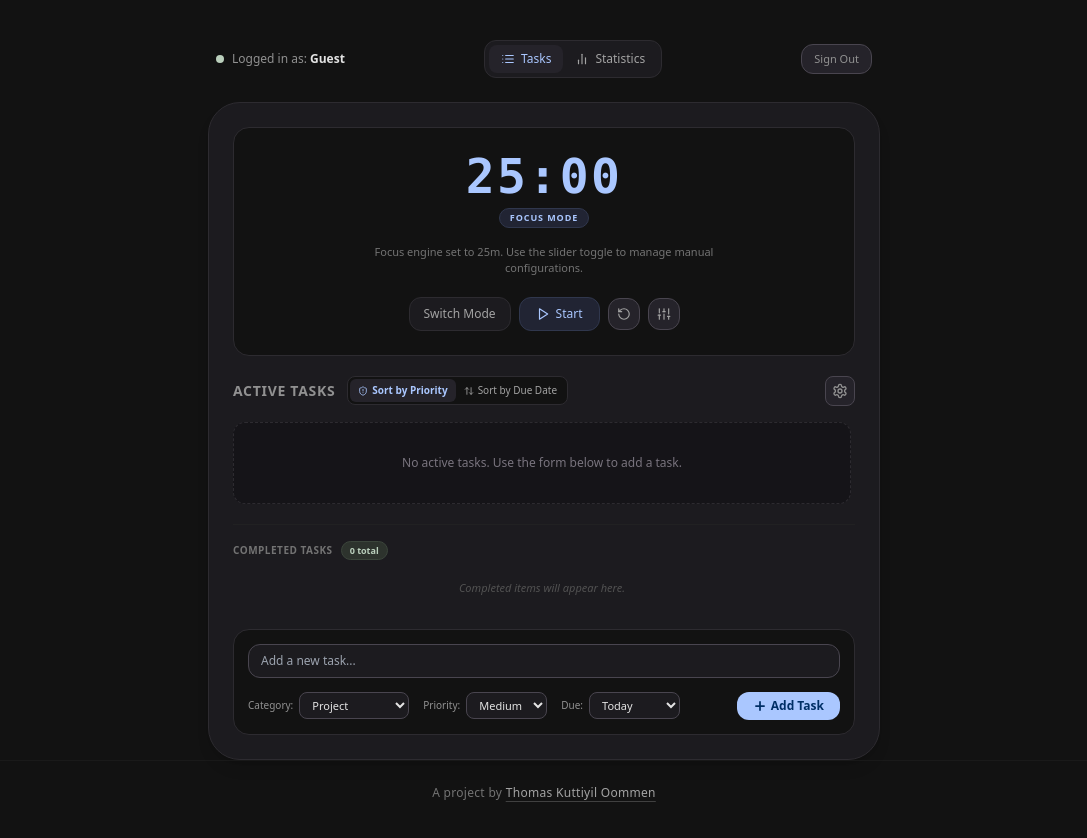
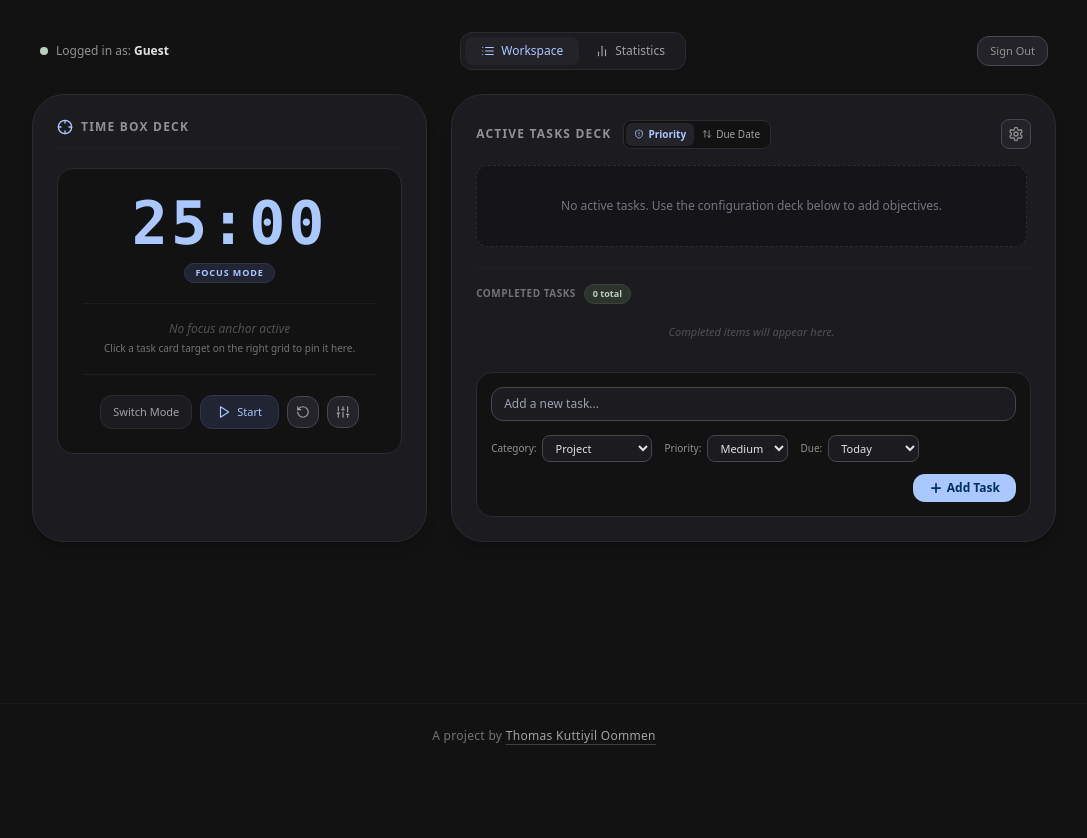
Before and after one commit to tharakanenator/timer, a React (Vite) app: page / in a window 1280 px wide. Both pictures are taken after a click on the button "Continue as Guest". Shown: the top 838 px of the page, without its empty margins (96-1183 px from the left). After the commit the page ends 800 px from the top, so only its background shows below. Built offline with nearby package versions, Linux system fonts and the light colour scheme.

Commit message:
Updates to clock + Focus

```diff
--- a/src/App.jsx
+++ b/src/App.jsx
@@ -2,7 +2,7 @@ import React, { useState, useEffect, useRef } from 'react';
 import confetti from 'canvas-confetti';
 import {
   Plus, Settings, User, Lock, ArrowRight, EyeOff,
-  Trash2, CheckCircle, ArrowUpDown, ShieldAlert, BarChart2, List, Play, Pause, RotateCcw, Sliders
+  Trash2, CheckCircle, ArrowUpDown, ShieldAlert, BarChart2, List, Play, Pause, RotateCcw, Sliders, Target, Crosshair
 } from 'lucide-react';
 
 // Subtle Personal Branding Link Component
@@ -35,6 +35,9 @@ export default function App() {
   const [isTimerRunning, setIsTimerRunning] = useState(false);
   const [showTimerConfig, setShowTimerConfig] = useState(false);
   const timerRef = useRef(null);
+
+  // --- Focus Target State ---
+  const [activeFocusTask, setActiveFocusTask] = useState(null);
 
   // --- Authentication & Session States ---
   const [username, setUsername] = useState(() => localStorage.getItem('pomo_user_session') || '');
@@ -234,6 +237,7 @@ export default function App() {
     setIsTimerRunning(false);
     setTimerMode('Focus');
     setTimeLeft(25 * 60);
+    setActiveFocusTask(null);
   };
 
   // --- Task Mutations ---
@@ -259,12 +263,26 @@ export default function App() {
   const handleCompleteTask = (id) => {
     const target = tasks.find(t => t.id === id);
     if (!target) return;
+
+    // Remove from active focus if this task was selected
+    if (activeFocusTask && activeFocusTask.id === id) {
+      setActiveFocusTask(null);
+    }
+
     const updatedTasks = tasks.filter(t => t.id !== id);
     const updatedCompleted = [...completedTasks, { ...target, completedAt: new Date().toLocaleDateString() }];
     setTasks(updatedTasks);
     setCompletedTasks(updatedCompleted);
     if (typeof confetti === 'function') confetti({ particleCount: 60, spread: 50, colors: ['#aac7ff', '#bacfbc'] });
     syncToStorage(updatedTasks, updatedCompleted, buckets);
+  };
+
+  const handleSelectFocusTask = (task) => {
+    if (activeFocusTask && activeFocusTask.id === task.id) {
+      setActiveFocusTask(null); // Toggle off if clicked again
+    } else {
+      setActiveFocusTask(task);
+    }
   };
 
   const handleAddBucket = () => {
@@ -421,10 +439,10 @@ export default function App() {
 
   // --- INTERFACE VIEW B: MAIN WORKSPACE ---
   return (
-    <div className="min-h-screen bg-[#121212] text-[#e3e3e3] flex flex-col items-center py-10 px-4">
+    <div className="min-h-screen bg-[#121212] text-[#e3e3e3] flex flex-col items-center py-8 px-4 w-full">
 
       {/* Session Header Status */}
-      <div className="w-full max-w-2xl flex justify-between items-center mb-6 px-2">
+      <div className="w-full max-w-5xl flex justify-between items-center mb-6 px-2">
         <div className="flex items-center gap-2">
           <div className="h-2 w-2 bg-[#bacfbc] rounded-full" />
           <span className="text-xs text-[#919191]">Logged in as: <strong className="text-[#e3e3e3]">{isGuestMode ? 'Guest' : username}</strong></span>
@@ -434,13 +452,13 @@ export default function App() {
         <div className="flex bg-[#1c1b1f] border border-[#2d2b30] rounded-xl p-1 text-xs">
           <button
             onClick={() => setActiveTab('tasks')}
-            className={`px-3 py-1.5 rounded-lg font-medium flex items-center gap-1.5 transition-all ${activeTab === 'tasks' ? 'bg-[#25232a] text-[#aac7ff]' : 'text-neutral-400 hover:text-white'}`}
+            className={`px-4 py-1.5 rounded-lg font-medium flex items-center gap-1.5 transition-all ${activeTab === 'tasks' ? 'bg-[#25232a] text-[#aac7ff]' : 'text-neutral-400 hover:text-white'}`}
           >
-            <List className="h-3.5 w-3.5" /> Tasks
+            <List className="h-3.5 w-3.5" /> Workspace
           </button>
           <button
             onClick={() => setActiveTab('statistics')}
-            className={`px-3 py-1.5 rounded-lg font-medium flex items-center gap-1.5 transition-all ${activeTab === 'statistics' ? 'bg-[#25232a] text-[#aac7ff]' : 'text-neutral-400 hover:text-white'}`}
+            className={`px-4 py-1.5 rounded-lg font-medium flex items-center gap-1.5 transition-all ${activeTab === 'statistics' ? 'bg-[#25232a] text-[#aac7ff]' : 'text-neutral-400 hover:text-white'}`}
           >
             <BarChart2 className="h-3.5 w-3.5" /> Statistics
           </button>
@@ -451,34 +469,55 @@ export default function App() {
         </button>
       </div>
 
-      {/* TAB 1: CORE TASKS & RESTORED V3 POMODORO TIMER */}
+      {/* TAB 1: CORE WORKSPACE (DUAL CARDS: TIMER LEFT / TASKS RIGHT) */}
       {activeTab === 'tasks' && (
-        <div className="w-full max-w-2xl bg-[#1c1b1f] border border-[#2d2b30] rounded-[32px] p-6 flex flex-col gap-5 shadow-lg">
+        <div className="w-full max-w-5xl grid grid-cols-1 md:grid-cols-5 gap-6 items-start">
 
-          {/* Restored V3 Dedicated Pomodoro Dashboard Module */}
-          <div className="bg-[#121212] border border-[#2d2b30] rounded-2xl p-6 flex flex-col items-center justify-center text-center space-y-4">
+          {/* LEFT PANEL: Restored V3 Dedicated Pomodoro Card Module (Spans 2 columns) */}
+          <div className="md:col-span-2 bg-[#1c1b1f] border border-[#2d2b30] rounded-[32px] p-6 flex flex-col gap-5 shadow-lg h-full sticky top-8">
+            <div className="flex items-center gap-2 border-b border-neutral-800/60 pb-3">
+              <Crosshair className="h-4 w-4 text-[#aac7ff]" />
+              <h2 className="text-xs font-semibold tracking-widest text-[#919191] uppercase">Time Box Deck</h2>
+            </div>
+
+            <div className="bg-[#121212] border border-[#2d2b30] rounded-2xl p-6 flex flex-col items-center justify-center text-center space-y-5">
 
               {/* V3 High-Contrast Large Counter */}
-            <div className="space-y-1 select-none">
-              <h1 className={`text-5xl font-bold font-mono tracking-wider ${timerMode === 'Focus' ? 'text-[#aac7ff]' : 'text-[#ffe082]'}`}>
+              <div className="space-y-1 select-none w-full">
+                <h1 className={`text-6xl font-bold font-mono tracking-wider transition-all duration-300 ${timerMode === 'Focus' ? 'text-[#aac7ff]' : 'text-[#ffe082]'}`}>
                   {formatTime(timeLeft)}
                 </h1>
-              <div className="flex justify-center pt-1">
+                <div className="flex justify-center pt-1.5">
                   <span className={`px-2.5 py-0.5 rounded-full text-[9px] font-bold tracking-widest uppercase border ${timerMode === 'Focus' ? 'bg-[#212433] text-[#aac7ff] border-[#30374d]' : 'bg-[#332a15] text-[#ffe082] border-[#4f4007]'}`}>
                     {timerMode} Mode
                   </span>
                 </div>
               </div>
 
-            <p className="text-[11px] text-neutral-500 max-w-sm">
-              {timerMode === 'Focus' ? `Focus engine set to ${focusLength}m` : `Break window set to ${breakLength}m`}. Use the slider toggle to manage manual configurations.
+              {/* DYNAMIC FOCUS TARGET SLOT */}
+              <div className="w-full border-t border-b border-neutral-800/60 py-3.5 my-1 min-h-[72px] flex flex-col justify-center items-center">
+                {activeFocusTask ? (
+                  <div className="space-y-1 w-full px-2">
+                    <span className="text-[9px] font-bold uppercase tracking-widest text-neutral-500 flex items-center justify-center gap-1">
+                      <Target className="h-3 w-3 text-[#ffb4a2]" /> Active Target Objective
+                    </span>
+                    <p className="text-xs text-[#e3e3e3] font-medium text-center line-clamp-2 break-words">
+                      {activeFocusTask.text}
                     </p>
+                  </div>
+                ) : (
+                  <div className="text-center text-neutral-600 px-4 space-y-1">
+                    <p className="text-xs italic">No focus anchor active</p>
+                    <p className="text-[10px] text-neutral-500">Click a task card target on the right grid to pin it here.</p>
+                  </div>
+                )}
+              </div>
 
               {/* V3 Linear Bottom Action Toolbar */}
-            <div className="flex items-center justify-center gap-2 w-full pt-1">
+              <div className="flex items-center justify-center gap-2 w-full">
                 <button
                   onClick={() => setTimerMode(timerMode === 'Focus' ? 'Break' : 'Focus')}
-                className="px-3.5 py-2 bg-[#1c1b1f] border border-[#2d2b30] hover:border-neutral-500 text-neutral-400 hover:text-white rounded-xl text-xs font-medium transition-colors"
+                  className="px-3 py-2 bg-[#1c1b1f] border border-[#2d2b30] hover:border-neutral-500 text-neutral-400 hover:text-white rounded-xl text-[11px] font-medium transition-colors"
                   title="Toggle Mode Manual"
                 >
                   Switch Mode
@@ -486,7 +525,7 @@ export default function App() {
 
                 <button
                   onClick={() => setIsTimerRunning(!isTimerRunning)}
-                className={`px-4 py-2 rounded-xl text-xs font-medium transition-all flex items-center gap-1.5 ${isTimerRunning ? 'bg-[#3d1d1d] text-[#ffb4ab] border border-[#601414]' : 'bg-[#212433] text-[#aac7ff] border border-[#30374d] hover:bg-[#2a3047]'}`}
+                  className={`px-4 py-2 rounded-xl text-[11px] font-medium transition-all flex items-center gap-1.5 ${isTimerRunning ? 'bg-[#3d1d1d] text-[#ffb4ab] border border-[#601414]' : 'bg-[#212433] text-[#aac7ff] border border-[#30374d] hover:bg-[#2a3047]'}`}
                 >
                   {isTimerRunning ? <Pause className="h-3.5 w-3.5" /> : <Play className="h-3.5 w-3.5" />}
                   {isTimerRunning ? 'Pause' : 'Start'}
@@ -511,50 +550,52 @@ export default function App() {
 
               {/* Configurable Multi-Interval Settings Panel */}
               {showTimerConfig && (
-              <div className="w-full p-3 bg-[#1c1b1f] border border-[#2d2b30] rounded-xl grid grid-cols-2 gap-4 text-xs text-left animate-fade-in">
-                <div className="space-y-1.5">
-                  <label className="text-neutral-400 font-medium block">Focus Duration (Minutes):</label>
+                <div className="w-full p-3 bg-[#1c1b1f] border border-[#2d2b30] rounded-xl grid grid-cols-2 gap-3 text-xs text-left animate-fade-in">
+                  <div className="space-y-1">
+                    <label className="text-neutral-400 font-medium block text-[10px]">Focus Mins:</label>
                     <input
                       type="number"
                       min="1"
                       max="180"
                       value={focusLength}
                       onChange={(e) => setFocusLength(Math.max(1, parseInt(e.target.value) || 1))}
-                    className="w-full bg-[#121212] border border-[#49454f] rounded-lg px-2.5 py-1.5 text-xs text-[#e3e3e3] focus:outline-none focus:border-[#aac7ff]"
+                      className="w-full bg-[#121212] border border-[#49454f] rounded-lg px-2.5 py-1 text-xs text-[#e3e3e3] focus:outline-none focus:border-[#aac7ff]"
                     />
                   </div>
-                <div className="space-y-1.5">
-                  <label className="text-neutral-400 font-medium block">Break Duration (Minutes):</label>
+                  <div className="space-y-1">
+                    <label className="text-neutral-400 font-medium block text-[10px]">Break Mins:</label>
                     <input
                       type="number"
                       min="1"
                       max="60"
                       value={breakLength}
                       onChange={(e) => setBreakLength(Math.max(1, parseInt(e.target.value) || 1))}
-                    className="w-full bg-[#121212] border border-[#49454f] rounded-lg px-2.5 py-1.5 text-xs text-[#e3e3e3] focus:outline-none focus:border-[#aac7ff]"
+                      className="w-full bg-[#121212] border border-[#49454f] rounded-lg px-2.5 py-1 text-xs text-[#e3e3e3] focus:outline-none focus:border-[#aac7ff]"
                     />
                   </div>
                 </div>
               )}
             </div>
+          </div>
 
-          {/* Active Tasks Panel */}
+          {/* RIGHT PANEL: TASKS WORKSPACE (Spans 3 columns) */}
+          <div className="md:col-span-3 bg-[#1c1b1f] border border-[#2d2b30] rounded-[32px] p-6 flex flex-col gap-5 shadow-lg">
             <div>
               <div className="flex justify-between items-center mb-4">
                 <div className="flex items-center gap-3">
-                <h2 className="text-sm font-semibold tracking-wider text-[#919191] uppercase">Active Tasks</h2>
+                  <h2 className="text-xs font-semibold tracking-widest text-[#919191] uppercase">Active Tasks Deck</h2>
                   <div className="flex items-center bg-[#121212] border border-[#2d2b30] rounded-lg p-0.5 text-[10px] font-medium text-neutral-400">
                     <button
                       onClick={() => setSortBy('priority')}
                       className={`px-2 py-1 rounded-md transition-all flex items-center gap-1 ${sortBy === 'priority' ? 'bg-[#25232a] text-[#aac7ff] font-semibold' : 'hover:text-white'}`}
                     >
-                    <ShieldAlert className="h-2.5 w-2.5" /> Sort by Priority
+                      <ShieldAlert className="h-2.5 w-2.5" /> Priority
                     </button>
                     <button
                       onClick={() => setSortBy('dueDate')}
                       className={`px-2 py-1 rounded-md transition-all flex items-center gap-1 ${sortBy === 'dueDate' ? 'bg-[#25232a] text-[#aac7ff] font-semibold' : 'hover:text-white'}`}
                     >
-                    <ArrowUpDown className="h-2.5 w-2.5" /> Sort by Due Date
+                      <ArrowUpDown className="h-2.5 w-2.5" /> Due Date
                     </button>
                   </div>
                 </div>
@@ -586,11 +627,21 @@ export default function App() {
               )}
 
               {/* Active Core Streams */}
-            <div className="space-y-2 max-h-[220px] overflow-y-auto pr-1">
-              {getSortedTasks().map((task) => (
-                <div key={task.id} className="p-3.5 bg-[#121212] border border-[#2d2b30] rounded-xl flex items-center justify-between gap-4 group hover:border-[#43474e] transition-all">
+              <div className="space-y-2 max-h-[290px] overflow-y-auto pr-1">
+                {getSortedTasks().map((task) => {
+                  const isCurrentTarget = activeFocusTask && activeFocusTask.id === task.id;
+                  return (
+                    <div
+                      key={task.id}
+                      className={`p-3.5 bg-[#121212] border rounded-xl flex items-center justify-between gap-4 group transition-all duration-200 cursor-pointer ${isCurrentTarget ? 'border-[#aac7ff] bg-[#171a24]' : 'border-[#2d2b30] hover:border-[#43474e]'}`}
+                      onClick={() => handleSelectFocusTask(task)}
+                      title="Click to set as current focus deck item"
+                    >
                       <div className="flex flex-col min-w-0 flex-1 gap-2">
-                    <span className="text-xs font-medium text-[#e3e3e3] break-words">{task.text}</span>
+                        <span className="text-xs font-medium text-[#e3e3e3] break-words flex items-center gap-1.5">
+                          {isCurrentTarget && <Target className="h-3 w-3 text-[#ffb4a2] flex-shrink-0 animate-pulse" />}
+                          {task.text}
+                        </span>
                         <div className="flex items-center flex-wrap gap-2 text-[9px] text-[#919191]">
                           <span className={`px-2 py-0.5 rounded-full border text-[8px] uppercase tracking-wide font-bold ${getPriorityStyle(task.priority)}`}>
                             {task.priority}
@@ -600,16 +651,17 @@ export default function App() {
                         </div>
                       </div>
                       <button
-                    onClick={() => handleCompleteTask(task.id)}
+                        onClick={(e) => { e.stopPropagation(); handleCompleteTask(task.id); }}
                         className="h-8 w-8 rounded-xl bg-[#25232a] border border-[#49454f] text-[#bacfbc] flex items-center justify-center hover:bg-[#bacfbc] hover:text-[#002f66] hover:border-[#bacfbc] transition-all flex-shrink-0 text-xs font-bold"
                       >
                         ✓
                       </button>
                     </div>
-              ))}
+                  );
+                })}
                 {tasks.length === 0 && (
                   <div className="text-center py-8 border border-dashed border-[#2d2b30] rounded-xl bg-[#151418]">
-                  <p className="text-xs text-[#79747e]">No active tasks. Use the form below to add a task.</p>
+                    <p className="text-xs text-[#79747e]">No active tasks. Use the configuration deck below to add objectives.</p>
                   </div>
                 )}
               </div>
@@ -662,7 +714,7 @@ export default function App() {
               />
 
               <div className="flex flex-wrap items-center justify-between gap-3 pt-0.5">
-              <div className="flex flex-wrap items-center gap-3.5">
+                <div className="flex flex-wrap items-center gap-3">
                   <div className="flex items-center gap-1.5">
                     <span className="text-[10px] text-[#919191] font-medium">Category:</span>
                     <select value={taskBucket} onChange={(e) => setTaskBucket(e.target.value)} className="bg-[#1c1b1f] border border-[#49454f] text-[#e3e3e3] text-[11px] rounded-lg px-2 py-1 focus:outline-none focus:border-[#aac7ff] cursor-pointer">
@@ -692,18 +744,19 @@ export default function App() {
                   </div>
                 </div>
 
-              <button type="submit" className="px-4 py-1.5 bg-[#aac7ff] text-[#002f66] rounded-xl font-bold text-xs hover:bg-[#b6c4ff] transition-colors flex items-center gap-1">
+                <button type="submit" className="px-4 py-1.5 bg-[#aac7ff] text-[#002f66] rounded-xl font-bold text-xs hover:bg-[#b6c4ff] transition-colors flex items-center gap-1 ml-auto">
                   <Plus className="h-3.5 w-3.5 stroke-[3]" /> Add Task
                 </button>
               </div>
             </form>
 
           </div>
+        </div>
       )}
 
       {/* TAB 2: ANALYTICS PERFORMANCE METRICS */}
       {activeTab === 'statistics' && (
-        <div className="w-full max-w-2xl bg-[#1c1b1f] border border-[#2d2b30] rounded-[32px] p-6 flex flex-col gap-6 shadow-lg">
+        <div className="w-full max-w-5xl bg-[#1c1b1f] border border-[#2d2b30] rounded-[32px] p-6 flex flex-col gap-6 shadow-lg">
           <div className="flex flex-wrap items-center justify-between gap-3 border-b border-neutral-800/60 pb-4">
             <div>
               <h2 className="text-base font-medium text-[#e3e3e3]">Metrics & Core Insights</h2>
@@ -745,7 +798,7 @@ export default function App() {
           <div className="bg-[#121212] border border-[#2d2b30] rounded-2xl p-4 space-y-4">
             <span className="text-[10px] font-bold text-[#919191] uppercase tracking-wider block">Completion Engine Output (Last 7 Days)</span>
 
-            <div className="h-32 flex items-end justify-between gap-2 pt-2 border-b border-neutral-800 px-2">
+            <div className="h-40 flex items-end justify-between gap-2 pt-2 border-b border-neutral-800 px-2">
               {chartData.map((day, idx) => {
                 const total = day.total || 0;
                 const percentage = maxTotal > 0 ? (total / maxTotal) * 100 : 0;
```
Lines whose indentation alone changed are shown as unchanged.
